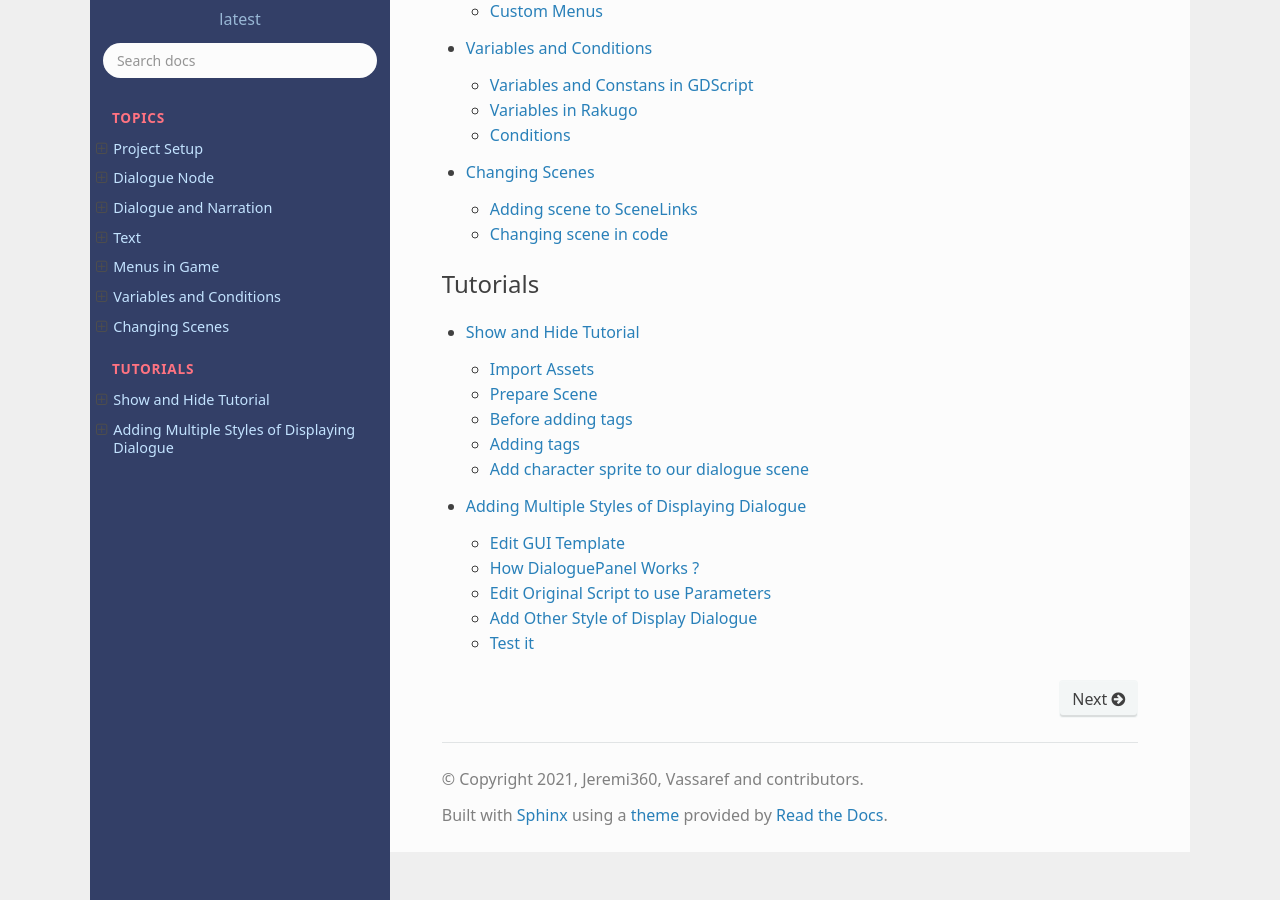
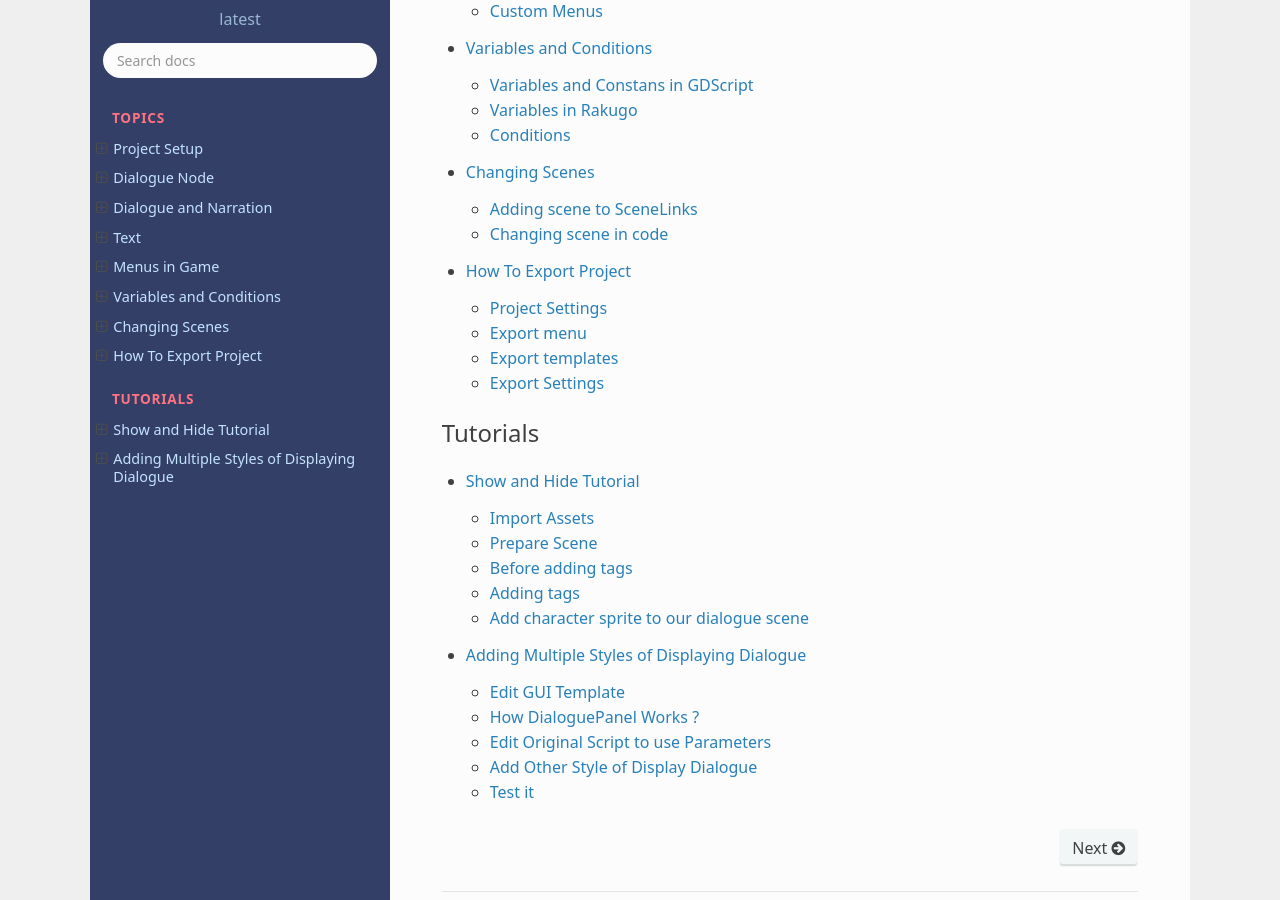
Before and after one commit to rakugoteam/Docs, a Sphinx documentation site: the page built from source/index.md, in a window 1280 px wide and 900 px high, scrolled down 1402 px. Built offline with Sphinx 7.4.7 and the Read the Docs theme 2.0.0, drawn with Linux system fonts in a browser that asks for light colours; some of the changed lines change nothing that is shown.

Commit message:
add export page

````diff
--- a/source/index.md
+++ b/source/index.md
@@ -24,6 +24,7 @@ topics/text.md
 topics/menus.md
 topics/variables_and_conditions.md
 topics/changing_scenes.md
+topics/export.md
 ```
 
 ```{toctree}
--- /dev/null
+++ b/source/topics/export.md
@@ -0,0 +1,52 @@
+# How To Export Project
+
+## Project Settings
+
+Before Export some Project Settings need to be changed:
+
+![](project_setup/project-settings-saves.png)
+
+- _rakugo/saves/test_mode_ - Set it to `false` before export.
+- _rakugo/saves/save_folder_ - it is the path for the project's save folder.
+  Before exporting, change it to start to _user://_ instead of _res://_
+
+## Export menu
+
+After many attempts at different export workflows, the current one has proven to work the best.
+At the time of this writing, not all platforms are supported yet, but the supported platforms continue to grow.
+
+To open the export menu, click the **Export** button:
+
+![](https://docs.godotengine.org/en/3.0/_images/export.png)
+
+The export menu will open, however it will be completely empty.
+
+![](https://docs.godotengine.org/en/3.0/_images/export_dialog.png)
+
+That is because we need to add an export preset.
+To do that click the **Add..** button at the top of the export menu.
+This will open a drop down list of platforms to choose from for an export preset.
+
+![](https://docs.godotengine.org/en/3.0/_images/export_preset.png)
+
+The default options are often enough to export, so tweaking them is not necessary, but provide extra control. However, many platforms require additional tools (SDKs) to be installed to be able to export. Additionally, Godot needs export templates installed to create packages. The export menu will complain when something is missing and will not allow the user to export for that platform until they resolve it:
+
+![](https://docs.godotengine.org/en/3.0/_images/export_error.png)
+
+At that time, the user is expected to come back to the documentation and follow instructions on how to properly set up that platform.
+
+## Export templates
+
+Apart from setting up the platform, the export templates must be installed to be able to export projects. They can be obtained as a .tpz (a renamed .zip) file from the [download page of the website](https://www.godotengine.org/download).
+
+Once downloaded, they can be installed using the “Install Export Templates” option in the editor:
+
+![](https://docs.godotengine.org/en/3.0/_images/exptemp.png)
+
+## Export Settings
+
+We need add _\*.json_ files, for emojis to work,
+![](https://user-images.githubusercontent.com/1294815/114680296-4d2f1900-9d0d-11eb-95e6-9122ff91427f.png)
+
+change script export mode in the export settings from compiled to text
+![](https://user-images.githubusercontent.com/1294815/114680556-9bdcb300-9d0d-11eb-8b37-ab1f3a991cad.png)
--- a/source/topics/project_setup.md
+++ b/source/topics/project_setup.md
@@ -66,7 +66,7 @@ There are some obsolete options that will be fully removed in a future update.
 
 - _rakugo/game/scenes/scene_links_ - this setting tells rakugo where is [SceneLinks resource, more about it here](changing_scenes.md). This can be use for dlcs and mods.
 - _rakugo/game/scenes/force_reload_ - should rakugo force reload scene on jump between dialogue events,
-  can fix some bugs if for example you have all game in one scene, like our *The Question* demo
+  can fix some bugs if for example you have all game in one scene, like our _The Question_ demo
 - _rakugo/game/store/rollback_steps_ - how many rollback steps can be done
 - _rakugo/game/store/history_length_ - how long history log is displayed
 
@@ -98,10 +98,10 @@ Character used when `say()` is called with `character_tag = null`.
 
 ![](project_setup/project-settings-saves.png)
 
-- _rakugo/saves/test_mode_ - if set true, save files will be saved as
-  text files in your project folder for ease of testing. Set it to false before export.
+- _rakugo/saves/test_mode_ - if set `true`, save files will be saved as
+  text files in your project folder for ease of testing. Set it to `false` before export.
 - _rakugo/saves/save_folder_ - it is the path for the project's save folder.
-  Before exporting, change it to start from _user://_ instead of _res://_
+  Before exporting, change it to start to _user://_ instead of _res://_
 - _rakugo/saves/save_screen_layout_ - how to displays saves in pause menu,
   there are 2 build modes for this:
   - _save_pages_ - use grid and pages, similar to **Ren'Py** way of displaying saves
````
